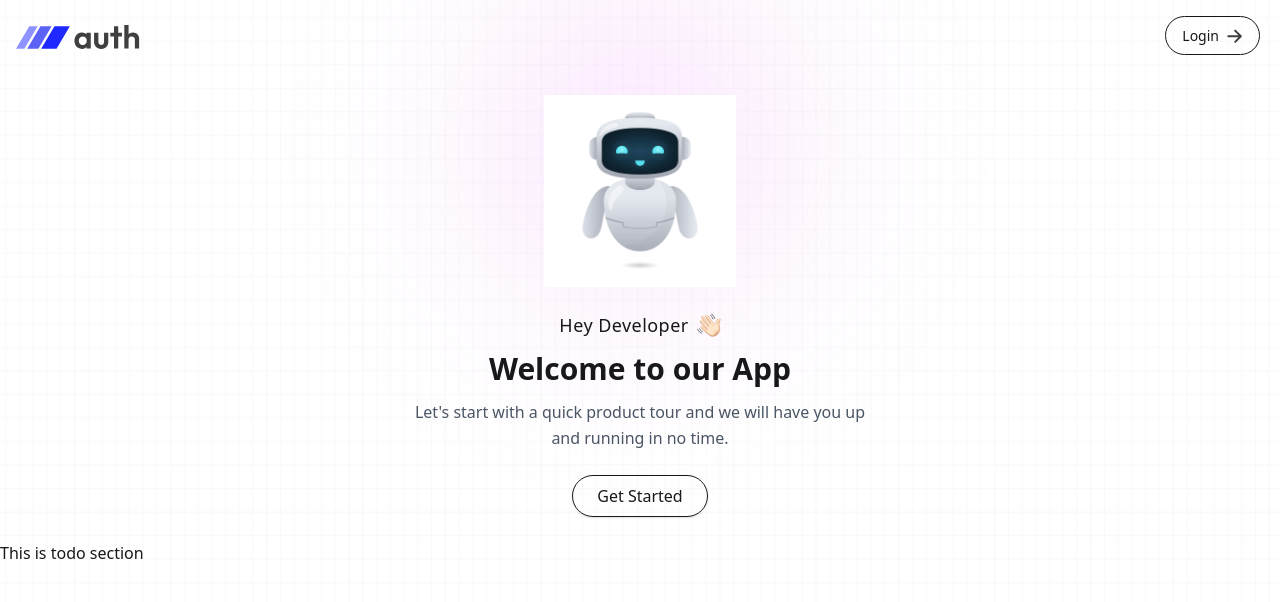
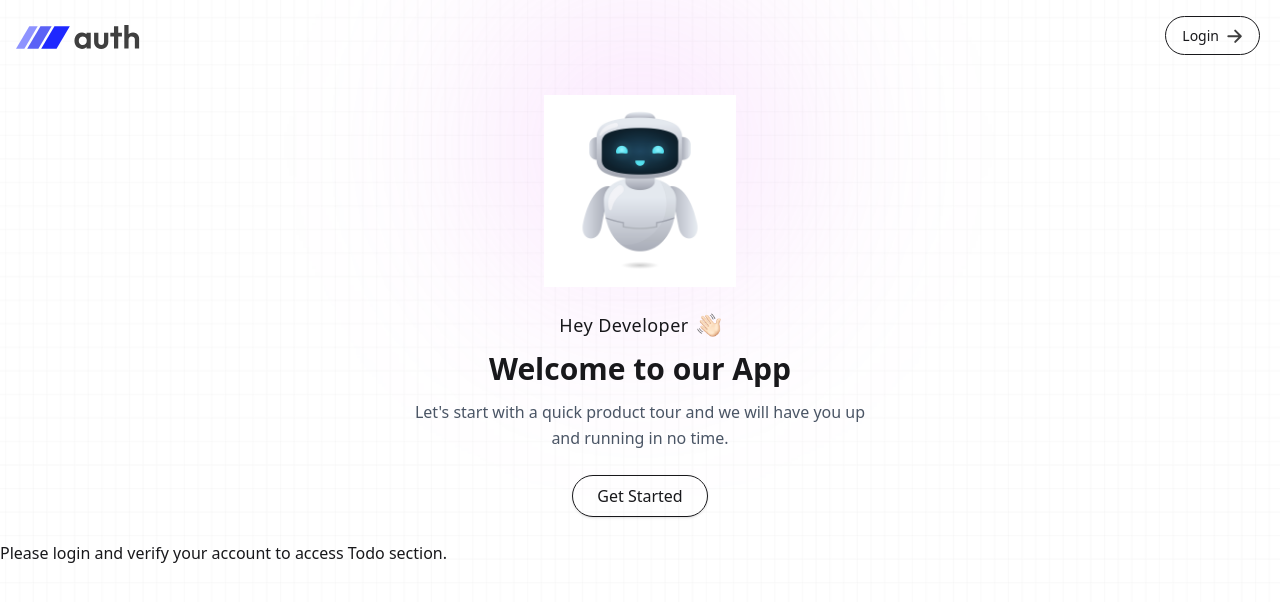
Before and after one commit to MujahidulIslam4541/MERN-Auth, a React (Vite) app in the folder client/: page / in a window 1280 px wide. Shown: the top 602 px of the page. Built offline with nearby package versions, Linux system fonts and the light colour scheme; no server answers.

Commit message:
feat added condition islogin and isverified then access todo section

```diff
--- a/client/src/pages/HomePage.jsx
+++ b/client/src/pages/HomePage.jsx
@@ -11,7 +11,10 @@ const HomePage = () => {
     <div className="bg-[url('/bg_img.png')] bg-cover bg-center min-h-screen">
       <Navbar />
       <Header />
-      <Todo />
+      {isLoggedIn && userData.isVerified ? <Todo /> : <div>
+        <h2>Please login and verify your account to access Todo section.</h2>
+      </div>}
+
     </div>
 
   )
--- a/client/src/routes/route.jsx
+++ b/client/src/routes/route.jsx
@@ -3,7 +3,6 @@ import HomePage from "../pages/HomePage";
 import LoginPage from "../pages/LoginPage";
 import PasswordReset from "../pages/PasswordReset";
 import EmailVerification from "../pages/EmailVarification";
-import Todo from "../pages/todo/todo";
 
 export const router = createBrowserRouter([
     {
```
